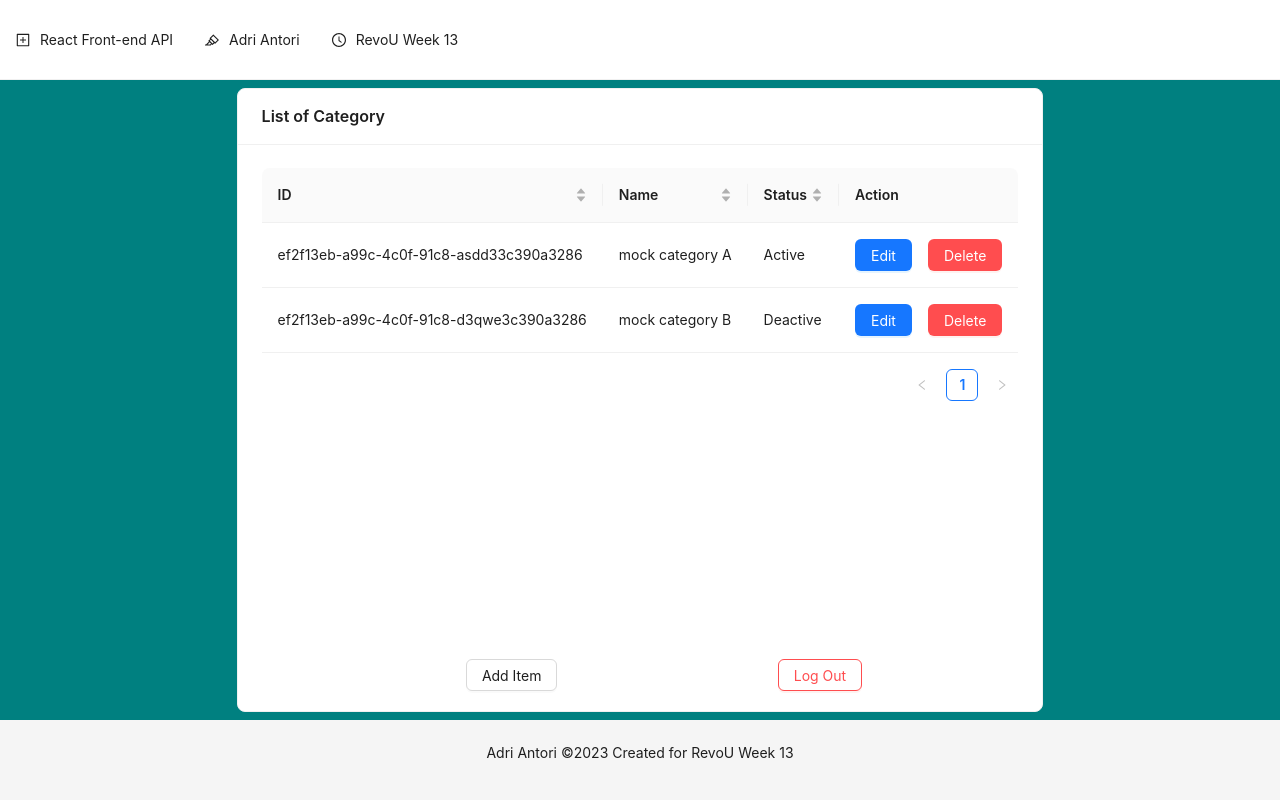
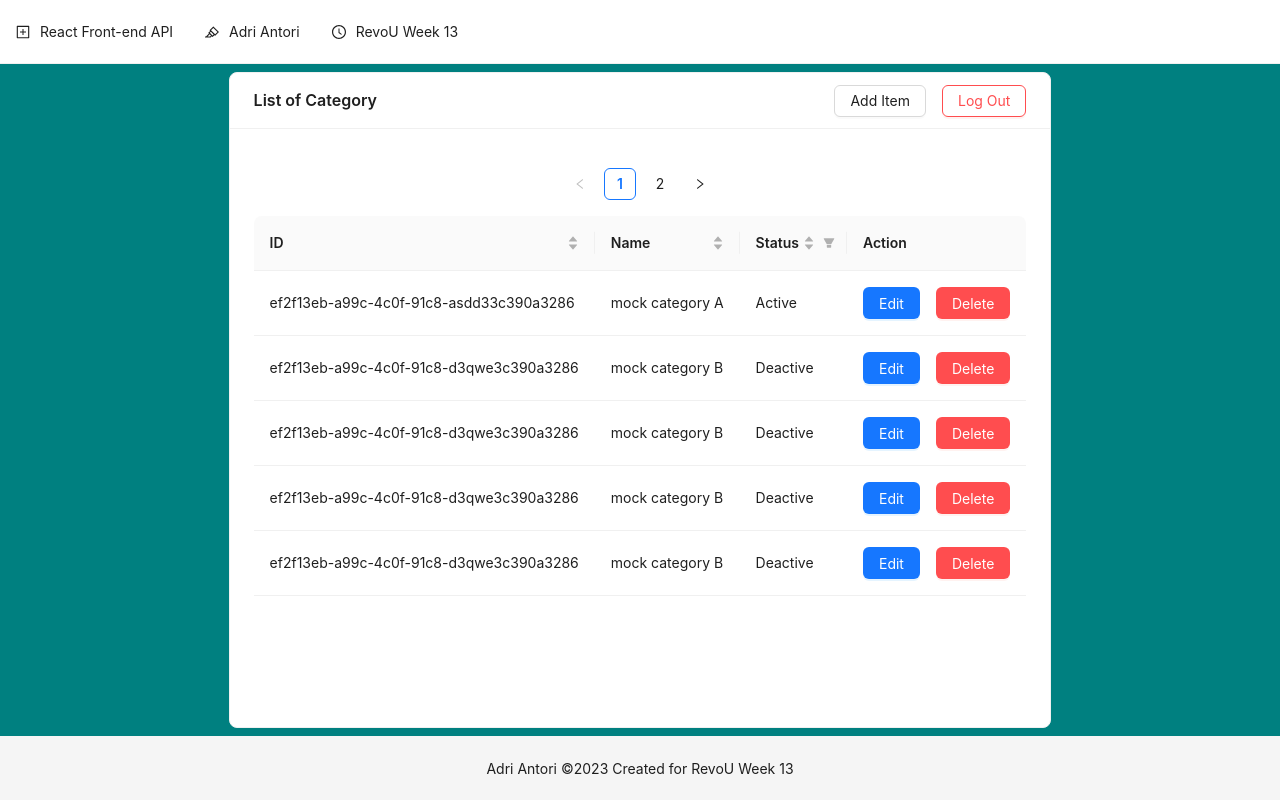
Before and after one commit to adriantori/RevoU-Week-13, a React (Vite) app: page / in a window 1280 px wide. Built offline with nearby package versions, Linux system fonts and the light colour scheme.

Commit message:
feat: layouting finished, added filter on Status

```diff
--- a/src/App.tsx
+++ b/src/App.tsx
@@ -9,7 +9,7 @@ function App() {
       <Affix offsetTop={0}>
         < Navbar />
       </Affix>
-      <Space direction="horizontal" style={{ height: '80vh', justifyContent: 'center', alignContent: 'center' }}>
+      <Space direction="horizontal" style={{ height: '84vh', justifyContent: 'center', alignContent: 'center' }}>
         < Datas />
       </Space>
       <Affix offsetBottom={0}>
--- a/src/containers/Datas/index.tsx
+++ b/src/containers/Datas/index.tsx
@@ -31,6 +31,11 @@ const columns: ColumnsType<DataType> = [
             <span>{isActive ? 'Active' : 'Deactive'}</span>
         ),
         sorter: (a) => (a.is_active ? 1 : -1),
+        filters: [
+            { text: 'Active', value: true },
+            { text: 'Deactive', value: false },
+        ],
+        onFilter: (value, record) => record.is_active === value,
     },
     {
         title: 'Action',
@@ -58,20 +63,50 @@ const data: DataType[] = [
         name: "mock category B",
         is_active: false,
     },
+    {
+        key: '2',
+        id: "ef2f13eb-a99c-4c0f-91c8-d3qwe3c390a3286",
+        name: "mock category B",
+        is_active: false,
+    },
+    {
+        key: '3',
+        id: "ef2f13eb-a99c-4c0f-91c8-d3qwe3c390a3286",
+        name: "mock category B",
+        is_active: false,
+    },
+    {
+        key: '4',
+        id: "ef2f13eb-a99c-4c0f-91c8-d3qwe3c390a3286",
+        name: "mock category B",
+        is_active: false,
+    },
+    {
+        key: '5',
+        id: "ef2f13eb-a99c-4c0f-91c8-d3qwe3c390a3286",
+        name: "mock category B",
+        is_active: false,
+    },
 ];
 
 const Datas: React.FC = () => {
 
     return (
-        <Card title="List of Category" style={{ height: '78vh' }}>
-            <Table columns={columns} dataSource={data} />
-
-                <Space direction="horizontal" size="middle" style={{
-                    display: 'flex', justifyContent: 'space-evenly', width: '100%', position: 'absolute', bottom:'20px'
-                }}>
-                    <Button>Add Item</Button>
-                    <Button danger>Log Out</Button>
-                </Space>
+        <Card title="List of Category" style={{ height: '82vh' }} extra={
+            <Space direction="horizontal" size="middle">
+                <Button>Add Item</Button>
+                <Button danger>Log Out</Button>
+            </Space>
+        }>
+            <Table
+                columns={columns}
+                dataSource={data}
+                pagination={{
+                    defaultPageSize: 5,
+                    total: data.length,
+                    position: ['topCenter']
+                }}
+            />
         </Card>
     )
 }
--- a/src/containers/Footer/index.tsx
+++ b/src/containers/Footer/index.tsx
@@ -4,7 +4,7 @@ const { Footer:Footers } = Layout
 const Footer = () => {
 
     return (
-        <Footers style={{ textAlign: 'center', height: '10vh' }}>Adri Antori ©2023 Created for RevoU Week 13</Footers>
+        <Footers style={{ textAlign: 'center', height: '8vh' }}>Adri Antori ©2023 Created for RevoU Week 13</Footers>
     )
 }
 
--- a/src/containers/Navbar/index.tsx
+++ b/src/containers/Navbar/index.tsx
@@ -23,7 +23,7 @@ const items: MenuProps['items'] = [
 const Navbar = () => {
 
     return (
-        <Menu mode="horizontal" items={items} style={{ height: '10vh', alignItems:'center'}}/>
+        <Menu mode="horizontal" items={items} style={{ height: '8vh', alignItems:'center'}}/>
     )
 }
 
```
